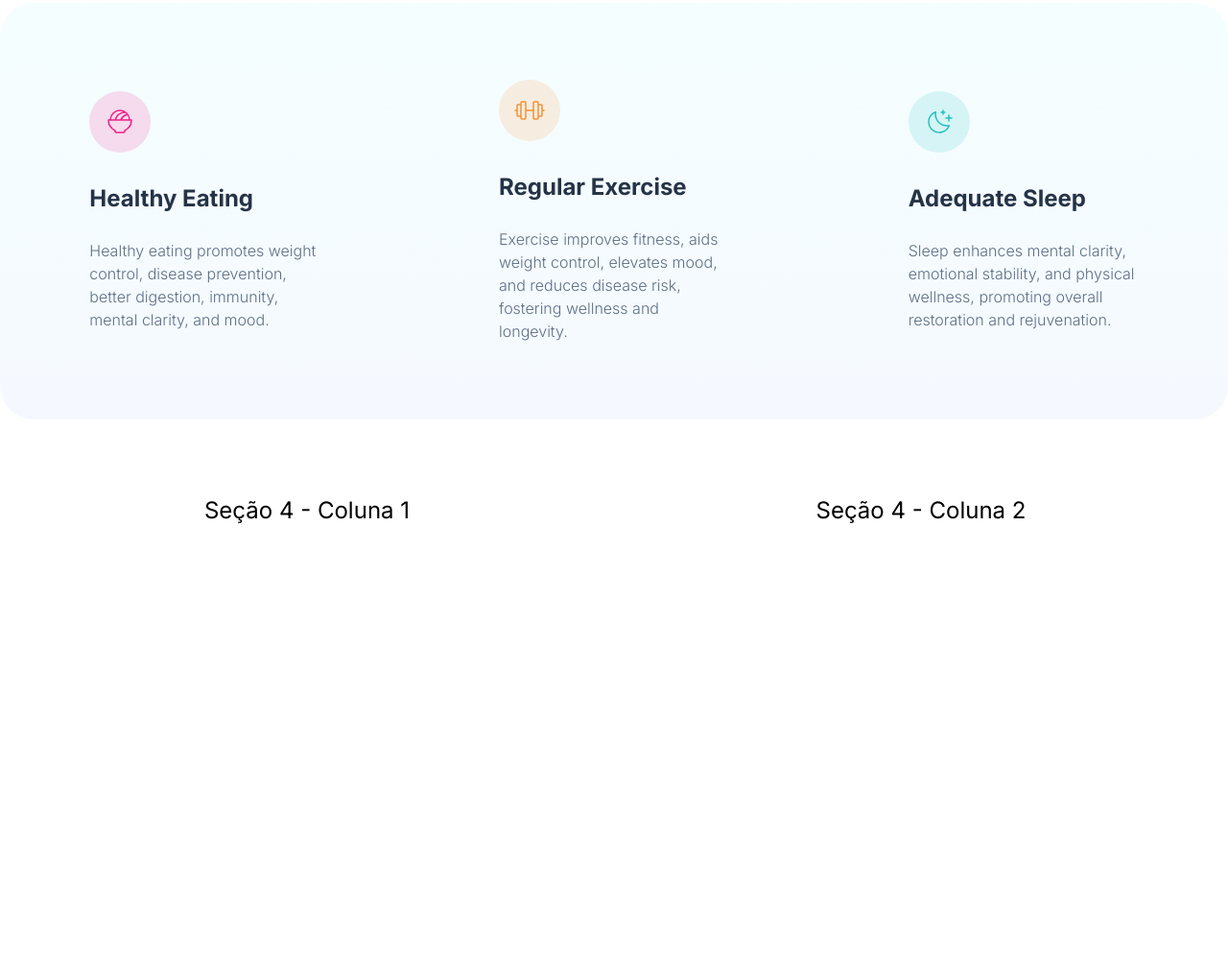
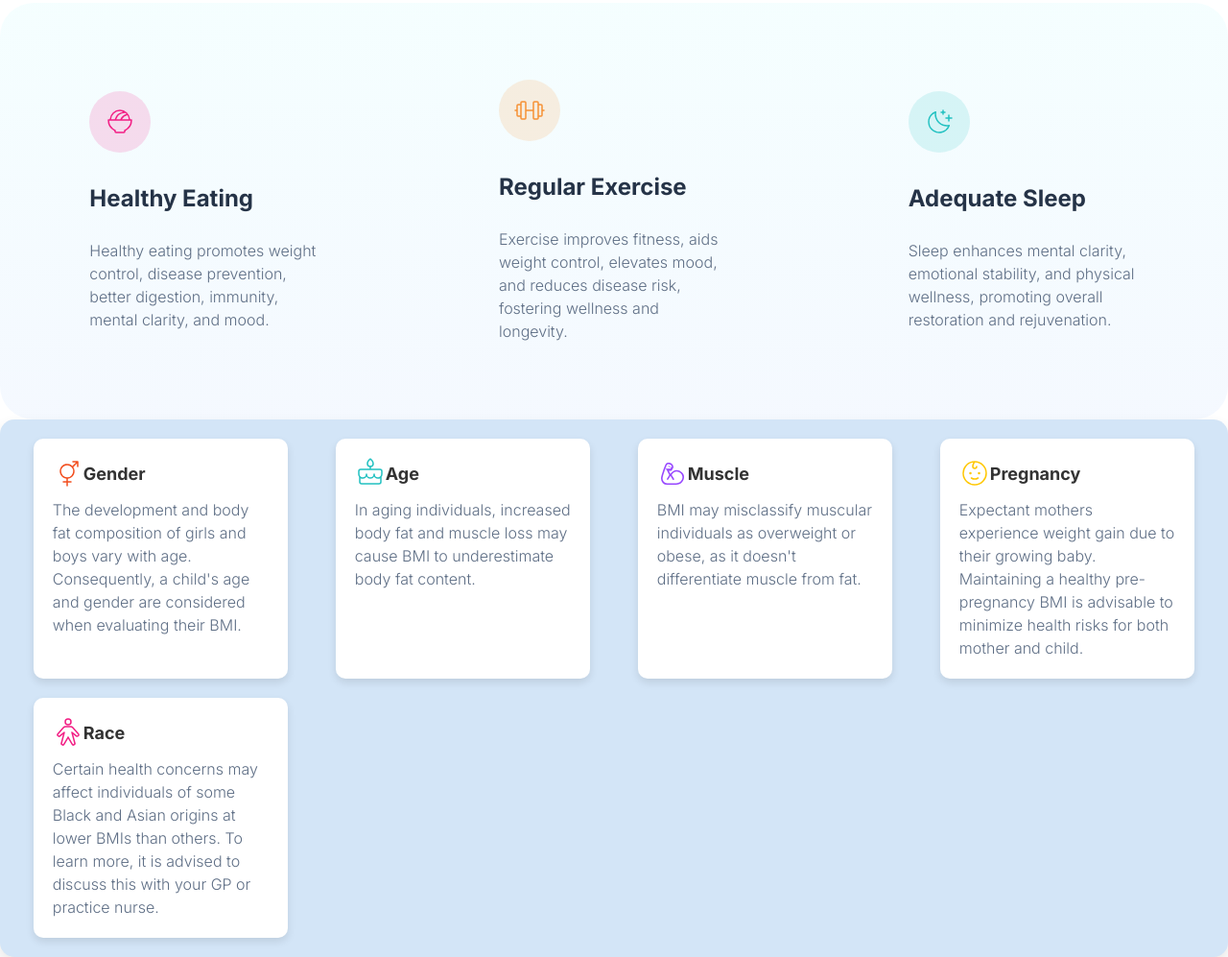
Before and after one commit to quintiliano95/TesteAgile, a plain HTML site: page starter-code/index.html in a window 1280 px wide. Shown: the part 1271-2268 px from the top of the page at 96% size. Before the commit the page ends 1897 px from the top, so only its background shows below. Drawn offline with Linux system fonts and the light colour scheme.

Commit message:
cards e salvando caso acabe a luz de volta

```diff
--- a/starter-code/index.html
+++ b/starter-code/index.html
@@ -104,8 +104,32 @@
 </div>
 
 <div class="section">
-    <div class="column">Seção 4 - Coluna 1</div>
-    <div class="column">Seção 4 - Coluna 2</div>
+    <div class="cards">
+      <div class="card textContent">
+        <h3><img src="assets/images/icon-gender.svg" alt="">Gender</h3>
+        <h4 class="inter-text2">The development and body fat composition of girls and boys vary with age. Consequently, a child's age and gender are considered when evaluating their BMI.</h4>
+      </div>
+
+      <div class="card textContent">
+        <h3><img src="assets/images/icon-age.svg" alt="">Age</h3>
+        <h4 class="inter-text2">In aging individuals, increased body fat and muscle loss may cause BMI to underestimate body fat content.</h4>
+      </div>
+
+      <div class="card textContent">
+        <h3><img src="assets/images/icon-muscle.svg" alt="">Muscle</h3>
+        <h4 class="inter-text2">BMI may misclassify muscular individuals as overweight or obese, as it doesn't differentiate muscle from fat.</h4>
+      </div>
+
+      <div class="card textContent">
+        <h3><img src="assets/images/icon-pregnancy.svg" alt="">Pregnancy</h3>
+        <h4 class="inter-text2">Expectant mothers experience weight gain due to their growing baby. Maintaining a healthy pre-pregnancy BMI is advisable to minimize health risks for both mother and child.</h4>
+      </div>
+
+      <div class="card textContent">
+        <h3><img src="assets/images/icon-race.svg" alt="">Race</h3>
+        <h4 class="inter-text2">Certain health concerns may affect individuals of some Black and Asian origins at lower BMIs than others. To learn more, it is advised to discuss this with your GP or practice nurse.</h4>
+      </div>
+    </div>
 </div>
 <script src="scripts.js"></script>
 </body>
--- a/starter-code/style.css
+++ b/starter-code/style.css
@@ -85,9 +85,10 @@ input[type=number]::-webkit-inner-spin-button {
     -webkit-appearance: none;
 
 }
+
 input[type=number] {
-   -moz-appearance: textfield;
-   appearance: textfield;
+    -moz-appearance: textfield;
+    appearance: textfield;
 
 }
 
@@ -226,3 +227,40 @@ input[type=number] {
     background: linear-gradient(180deg, rgba(214, 252, 254, 0.25) 0%, rgba(214, 230, 254, 0.25) 100%);
     border-radius: 35px;
 }
+
+.cards {
+    display: grid;
+    gap: 20px;
+    grid-template-columns: repeat(auto-fit, minmax(250px, 1fr));
+    background-color: #d3e5f7;
+    padding: 20px;
+    border-radius: 15px;
+    box-shadow: 0 8px 16px rgba(0, 0, 0, 0.1);
+}
+
+.card {
+    background-color: #fff;
+    border-radius: 10px;
+    padding: 20px;
+    box-shadow: 0 4px 8px rgba(0, 0, 0, 0.1);
+    text-align: left;
+}
+
+.card h3 {
+    font-size: 18px;
+    color: #333;
+    display: flex;
+    align-items: center;
+    margin: 0 0 10px;
+}
+
+.card h3 .icon {
+    margin-right: 10px;
+    font-size: 20px;
+}
+
+.card p {
+    color: #5b6d89;
+    margin: 0;
+    line-height: 1.4;
+}
```
